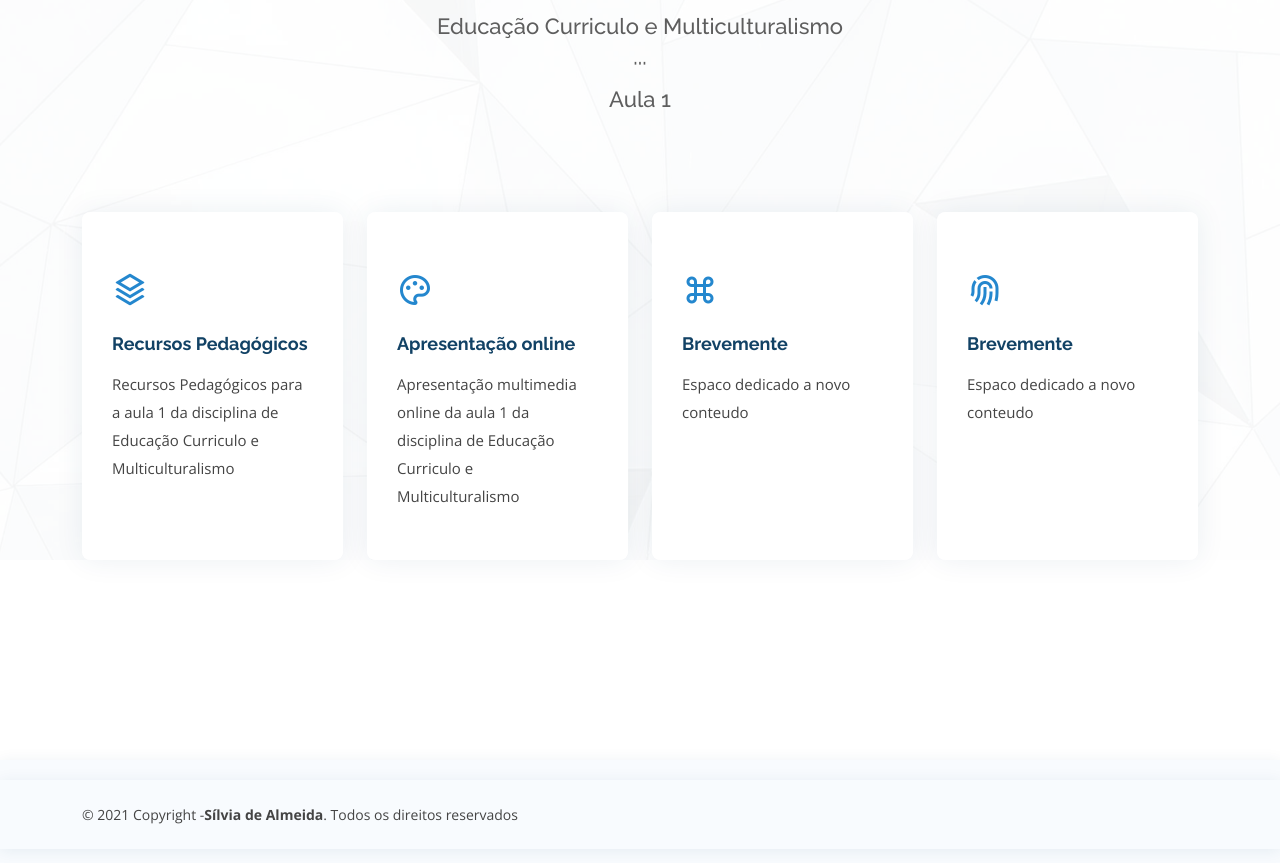
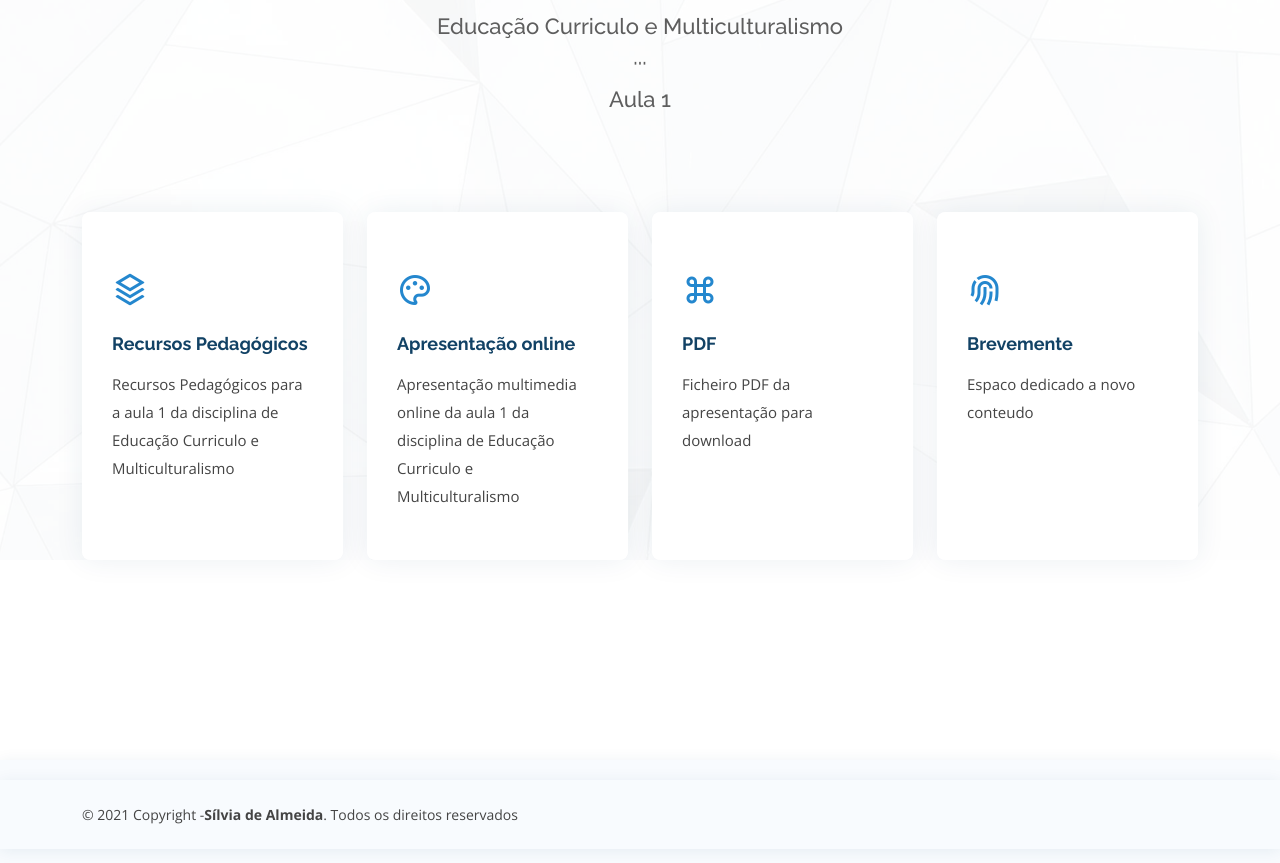
Before and after one commit to silviadealmeida/SilviadeAlmeida.github.io, a plain HTML site: page ecmaula1.html in a window 1280 px wide. Shown: the part 77-940 px from the top of the page. Drawn offline with nearby package versions, Linux system fonts and the light colour scheme.

Commit message:
Add files via upload

```diff
--- a/ecmaula1.html
+++ b/ecmaula1.html
@@ -91,8 +91,8 @@
         <div class="col-md-6 col-lg-3 d-flex align-items-stretch mb-5 mb-lg-0" data-aos="zoom-in" data-aos-delay="400">
           <div class="icon-box">
             <div class="icon"><i class="ri-command-line"></i></div>
-            <h4 class="title"><a href="">Brevemente</a></h4>
-            <p class="description">Espaco dedicado a novo conteudo</p>
+            <h4 class="title"><a href="https://drive.google.com/file/d/14fpxSbNpfcjHcUj0gzBOZo00qN750_Z7/view?usp=sharing">PDF</a></h4>
+            <p class="description">Ficheiro PDF da apresentação para download</p>
           </div>
         </div>
 
```
